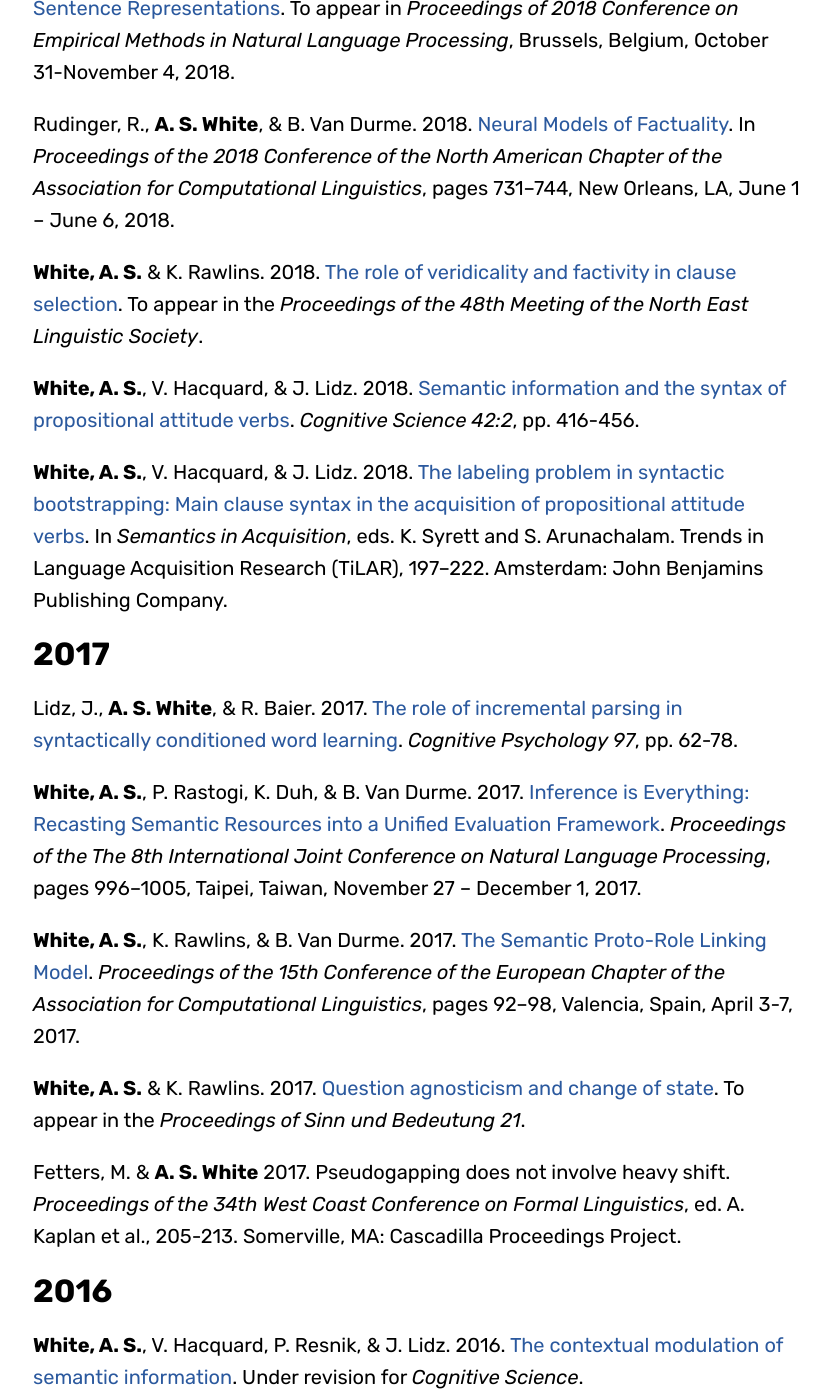
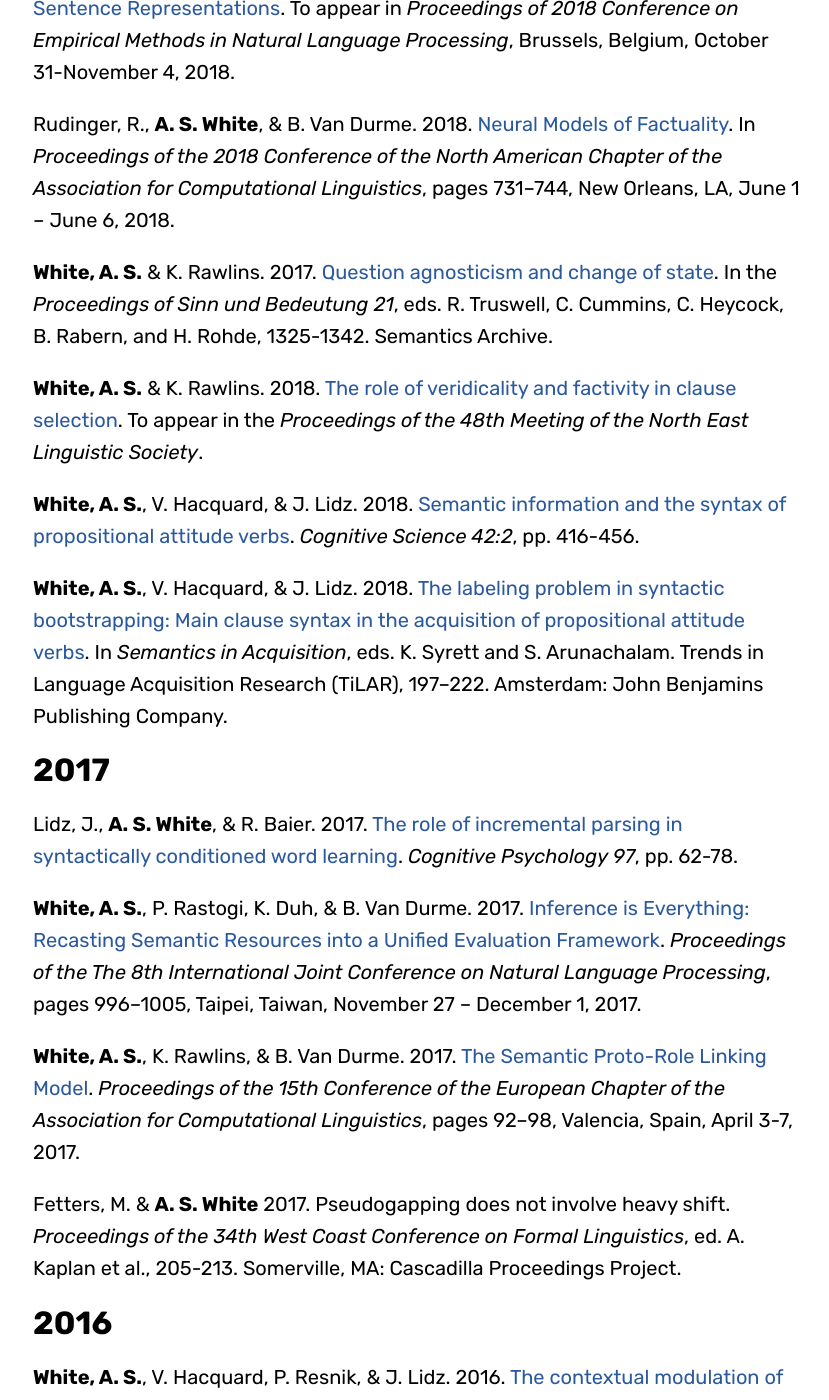
Before and after one commit to JIAXINGUY/aaronstevenwhite.github.io, a Jekyll site: the page built from papers.md, in a window 1280 px wide and 1400 px high, scrolled down 541 px. Shown: the whole window, without its empty margins (223-1052 px from the left). Built offline with Jekyll 4.4.1, drawn with Linux system fonts in a browser that asks for light colours; some web fonts are replaced.

Commit message:
added SuB21 paper

```diff
--- a/papers.md
+++ b/papers.md
@@ -12,6 +12,8 @@ Poliak, A., A. Haldar, R. Rudinger, J.E. Hu, E. Pavlick, **A. S. White**, & B. V
 
 Rudinger, R., **A. S. White**, & B. Van Durme. 2018. [Neural Models of Factuality](http://aclweb.org/anthology/N18-1067). In _Proceedings of the 2018 Conference of the North American Chapter of the Association for Computational Linguistics_, pages 731–744, New Orleans, LA, June 1 – June 6, 2018.
 
+**White, A. S.** & K. Rawlins. 2017. [Question agnosticism and change of state](papers/white_question_2018.pdf). In the *Proceedings of Sinn und Bedeutung 21*, eds. R. Truswell, C. Cummins, C. Heycock, B. Rabern, and H. Rohde, 1325-1342. Semantics Archive.
+
 **White, A. S.** & K. Rawlins. 2018. [The role of veridicality and factivity in clause selection](papers/white_role_2018.pdf). To appear in the *Proceedings of the 48th Meeting of the North East Linguistic Society*.
 
 **White, A. S.**, V. Hacquard, & J. Lidz. 2018. [Semantic information and the syntax of propositional attitude verbs](https://onlinelibrary.wiley.com/doi/full/10.1111/cogs.12512). _Cognitive Science 42:2_, pp. 416-456.
@@ -25,8 +27,6 @@ Lidz, J., **A. S. White**, & R. Baier. 2017. [The role of incremental parsing in
 **White, A. S.**, P. Rastogi, K. Duh, & B. Van Durme. 2017. [Inference is Everything: Recasting Semantic Resources into a Unified Evaluation Framework](http://aclweb.org/anthology/I/I17/I17-1100.pdf). _Proceedings of the The 8th International Joint Conference on Natural Language Processing_, pages 996–1005, Taipei, Taiwan, November 27 – December 1, 2017.
 
 **White, A. S.**, K. Rawlins, & B. Van Durme. 2017. [The Semantic Proto-Role Linking Model](http://aclweb.org/anthology/E/E17/E17-2015.pdf). _Proceedings of the 15th Conference of the European Chapter of the Association for Computational Linguistics_, pages 92–98, Valencia, Spain, April 3-7, 2017.
-
-**White, A. S.** & K. Rawlins. 2017. [Question agnosticism and change of state](papers/white_question_2017.pdf). To appear in the *Proceedings of Sinn und Bedeutung 21*.
 
 Fetters, M. & **A. S. White** 2017. Pseudogapping does not involve heavy shift. _Proceedings of the 34th West Coast Conference on Formal Linguistics_, ed. A. Kaplan et al., 205-213. Somerville, MA: Cascadilla Proceedings Project.
 
```
Also changed, not shown: 1 other file.
